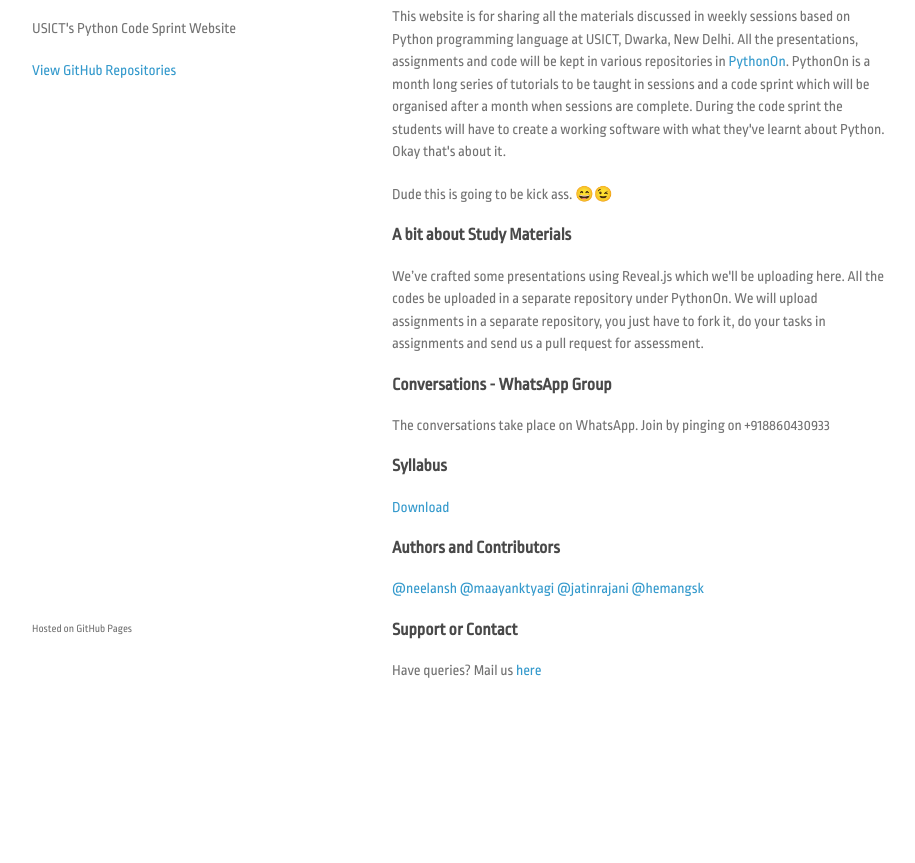
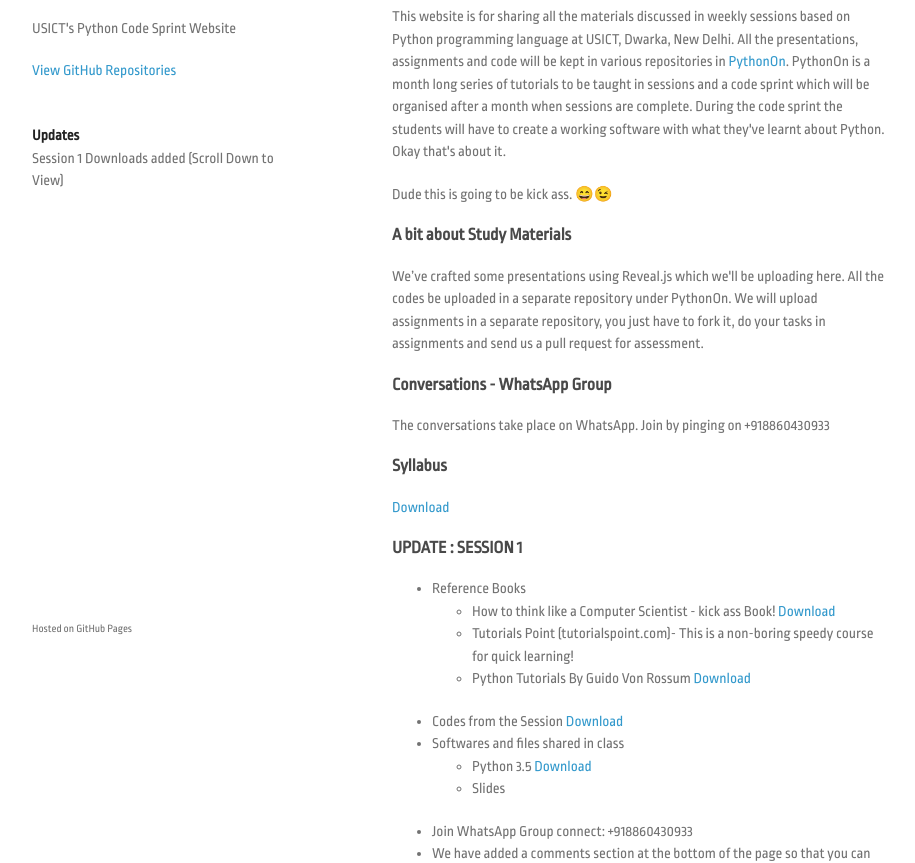
Before and after one commit to PythonOn/pythonon.github.io, a plain HTML site: page index.html in a window 1280 px wide. Shown: the part 92-955 px from the top of the page, without its empty margins (178-1093 px from the left). Before the commit the page ends 844 px from the top, so only its background shows below. Drawn offline with Linux system fonts and the light colour scheme; a script that the page names is missing; a web font is replaced by a local one.

Commit message:
update stuff

```diff
--- a/index.html
+++ b/index.html
@@ -22,6 +22,9 @@
 
 
         <p class="view"><a href="https://github.com/PythonOn">View GitHub Repositories</a></p>
+<br>
+      <strong>  Updates</strong><br>
+        Session 1 Downloads added (Scroll Down to View)
 
       </header>
       <section>
@@ -52,6 +55,51 @@ We will upload assignments in a separate repository, you just have to fork it, d
 
 
 <h3>
+  <a id="session-1" class="anchor" href="#session-1" aria-hidden="true"><span aria-hidden="true" class="octicon octicon-link"></span></a>UPDATE : SESSION 1</h3>
+<ul>
+  <li>Reference Books </li>
+   <ul>
+     <li>How to think like a Computer Scientist - kick ass Book! <a href="http://www.greenteapress.com/thinkpython/thinkpython.pdf">Download</a>
+       <li>Tutorials Point (tutorialspoint.com)- This is a non-boring speedy course for quick learning!
+         <li>Python Tutorials By Guido Von Rossum <a href="http://marvin.cs.uidaho.edu/Teaching/CS515/pythonTutorial.pdf">Download</a>
+
+   </ul>
+  <li>Codes from the Session <a href="http://github.com/pythonon/session-1/codes">Download</a></li>
+  <li>Softwares and files shared in class </li>
+   <ul>
+     <li>Python 3.5 <a href="">Download</a></li>
+     <li>Slides <a href="http://github.com/pythonon/session-1/slides"></a></li>
+   </ul>
+  <li>Join WhatsApp Group connect: +918860430933 </li>
+  <li>We have added a comments section at the bottom of the page so that you can ask your queries right here too.</li>
+  <li>You can ask anywhere, on our FB Page, WhatsApp, Here in comment box or mail us at pythonon.usict@gmail.com or give us call.</li>
+</ul>
+
+<div id="disqus_thread"></div>
+<script>
+
+/**
+ *  RECOMMENDED CONFIGURATION VARIABLES: EDIT AND UNCOMMENT THE SECTION BELOW TO INSERT DYNAMIC VALUES FROM YOUR PLATFORM OR CMS.
+ *  LEARN WHY DEFINING THESE VARIABLES IS IMPORTANT: https://disqus.com/admin/universalcode/#configuration-variables */
+/*
+var disqus_config = function () {
+    this.page.url = PAGE_URL;  // Replace PAGE_URL with your page's canonical URL variable
+    this.page.identifier = PAGE_IDENTIFIER; // Replace PAGE_IDENTIFIER with your page's unique identifier variable
+};
+*/
+(function() { // DON'T EDIT BELOW THIS LINE
+    var d = document, s = d.createElement('script');
+    s.src = '//pythonon.disqus.com/embed.js';
+    s.setAttribute('data-timestamp', +new Date());
+    (d.head || d.body).appendChild(s);
+})();
+</script>
+<noscript>Please enable JavaScript to view the <a href="https://disqus.com/?ref_noscript">comments powered by Disqus.</a></noscript>
+
+
+<h3>
+
+
 <a id="authors-and-contributors" class="anchor" href="#authors-and-contributors" aria-hidden="true"><span aria-hidden="true" class="octicon octicon-link"></span></a>Authors and Contributors</h3>
 
 <p><a href="https://github.com/neelansh" class="user-mention">@neelansh</a>
```
